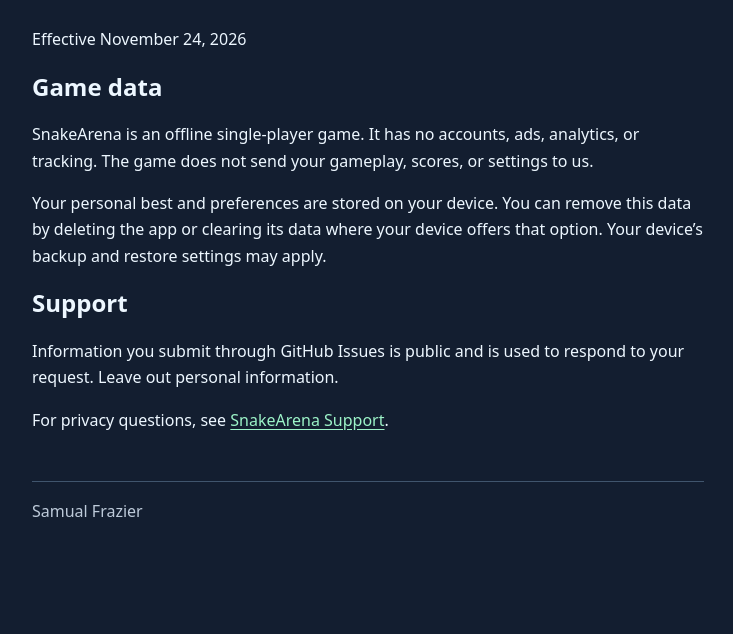
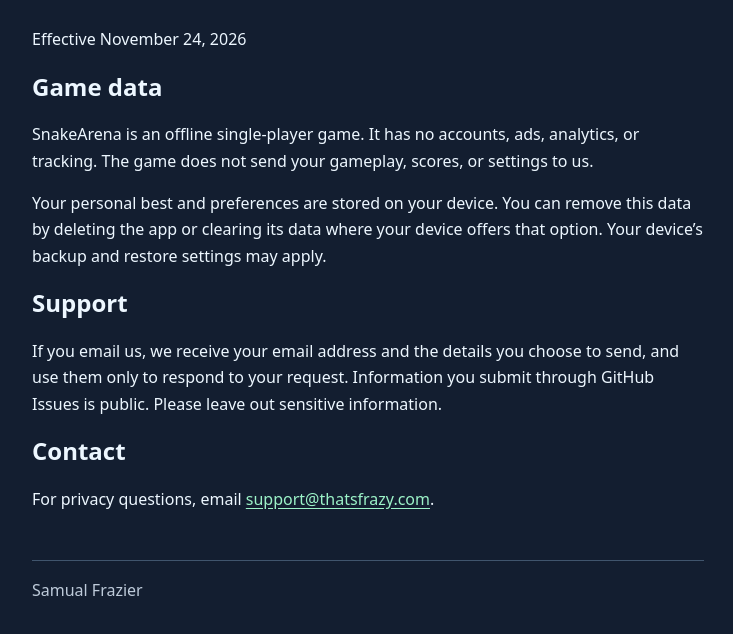
Before and after one commit to samfrazier/app-support, a plain HTML site: page snakearena/privacy.html in a window 1280 px wide. Shown: the part 162-796 px from the top of the page, without its empty margins (272-1005 px from the left). Drawn offline with Linux system fonts and the light colour scheme.

Commit message:
Add support email to SnakeArena support and privacy pages

```diff
--- a/snakearena/privacy.html
+++ b/snakearena/privacy.html
@@ -1,3 +1,3 @@
 <!doctype html>
 <html lang="en"><head><meta charset="utf-8"><meta name="viewport" content="width=device-width, initial-scale=1"><title>SnakeArena Privacy Policy</title><link rel="stylesheet" href="../style.css"></head>
-<body><header><a href="../">App Support</a></header><main><h1>SnakeArena Privacy Policy</h1><p>Effective November 24, 2026</p><h2>Game data</h2><p>SnakeArena is an offline single-player game. It has no accounts, ads, analytics, or tracking. The game does not send your gameplay, scores, or settings to us.</p><p>Your personal best and preferences are stored on your device. You can remove this data by deleting the app or clearing its data where your device offers that option. Your device’s backup and restore settings may apply.</p><h2>Support</h2><p>Information you submit through GitHub Issues is public and is used to respond to your request. Leave out personal information.</p><p>For privacy questions, see <a href="./">SnakeArena Support</a>.</p></main><footer>Samual Frazier</footer></body></html>
+<body><header><a href="../">App Support</a></header><main><h1>SnakeArena Privacy Policy</h1><p>Effective November 24, 2026</p><h2>Game data</h2><p>SnakeArena is an offline single-player game. It has no accounts, ads, analytics, or tracking. The game does not send your gameplay, scores, or settings to us.</p><p>Your personal best and preferences are stored on your device. You can remove this data by deleting the app or clearing its data where your device offers that option. Your device’s backup and restore settings may apply.</p><h2>Support</h2><p>If you email us, we receive your email address and the details you choose to send, and use them only to respond to your request. Information you submit through GitHub Issues is public. Please leave out sensitive information.</p><h2>Contact</h2><p>For privacy questions, email <a href="mailto:support@thatsfrazy.com?subject=SnakeArena%20privacy">support@thatsfrazy.com</a>.</p></main><footer>Samual Frazier</footer></body></html>
```
Also changed, not shown: snakearena/index.html (+1 -1 lines).
